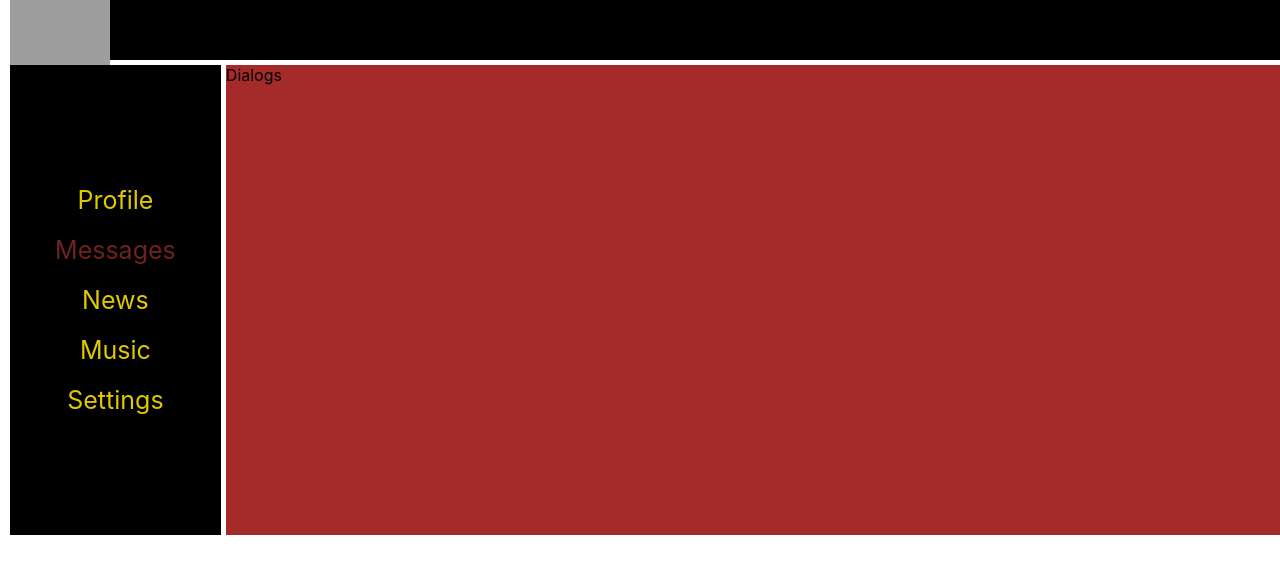
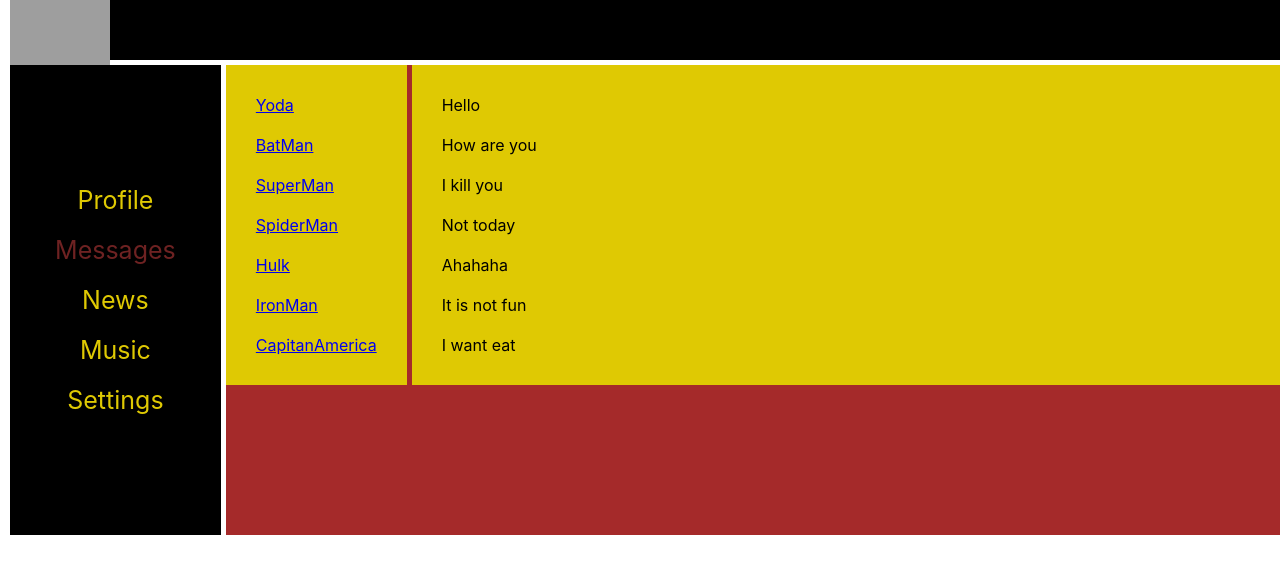
Before and after one commit to chaikovskyit/react_learning, a React (Create React App) app: page /dialogs in a window 1280 px wide. Shown: the top 574 px of the page. Built offline with nearby package versions, Linux system fonts and the light colour scheme; grey boxes are pictures that could not be loaded.

Commit message:
add props from for dialogs

```diff
--- a/src/components/Content/Content.jsx
+++ b/src/components/Content/Content.jsx
@@ -1,17 +1,12 @@
 import React from 'react';
 // import s from './Content.module.css';
-import MyPosts from './MyPosts/MyPosts';
+import MyPosts from './MyPosts/MyPosts.jsx';
+import ProfileInfo from './ProfileInfo/ProfileInfo.jsx';
 
 const Content = () => {
 	return (
 		<div>
-			<div>
-				<img
-					src='https://funduk.ua/upload/iblock/920/9204ffce5f9431a5362f57a507ffd0c2.png'
-					alt=''
-				/>
-			</div>
-			<div>ava + desc</div>
+			<ProfileInfo />
 			<MyPosts />
 		</div>
 	);
--- a/src/components/Content/MyPosts/MyPosts.jsx
+++ b/src/components/Content/MyPosts/MyPosts.jsx
@@ -4,11 +4,15 @@ import Post from './Post/Post';
 
 const MyPosts = () => {
 	return (
-		<div>
-			My posts
+		<div className={s.postsBlock}>
+			<h3>My posts</h3>
 			<div>
-				<textarea></textarea>
-				<button>Add post</button>
+				<div>
+					<textarea></textarea>
+				</div>
+				<div>
+					<button>Add post</button>
+				</div>
 			</div>
 			<div className={s.posts}>
 				<Post message='Hi, how are you' like='15' disLike='5' />
--- a/src/components/Content/MyPosts/MyPosts.module.css
+++ b/src/components/Content/MyPosts/MyPosts.module.css
@@ -5,3 +5,11 @@
 .item img {
 	width: 50px;
 }
+
+.postsBlock {
+	padding: 10px;
+}
+
+.posts {
+	margin-top: 10px;
+}
--- /dev/null
+++ b/src/components/Content/ProfileInfo/ProfileInfo.jsx
@@ -0,0 +1,18 @@
+import React from 'react';
+import s from './ProfileInfo.module.css';
+
+const ProfileInfo = () => {
+	return (
+		<div>
+			<div>
+				<img
+					src='https://funduk.ua/upload/iblock/920/9204ffce5f9431a5362f57a507ffd0c2.png'
+					alt=''
+				/>
+			</div>
+			<div className={s.descriptionBlock}>ava + description</div>
+		</div>
+	);
+};
+
+export default ProfileInfo;
--- /dev/null
+++ b/src/components/Content/ProfileInfo/ProfileInfo.module.css
@@ -0,0 +1,3 @@
+.descriptionBlock {
+	padding: 10px;
+}
--- a/src/components/Dialogs/Dialogs.jsx
+++ b/src/components/Dialogs/Dialogs.jsx
@@ -1,7 +1,42 @@
 import React from 'react';
+import { NavLink } from 'react-router-dom';
+import s from './Dialogs.module.css';
+
+const DialogItem = (props) => {
+	return (
+		<div className={`${s.dialog} ${s.active}`}>
+			<NavLink to={'/dialogs/' + props.id}>{props.name}</NavLink>
+		</div>
+	);
+};
+
+const Message = (props) => {
+	return <div className={s.message}>{props.message}</div>;
+};
 
 const Dialogs = () => {
-	return <div>Dialogs</div>;
+	return (
+		<div className={s.dialogs}>
+			<div className={s.dialogItems}>
+				<DialogItem name='Yoda' id='1' />
+				<DialogItem name='BatMan' id='2' />
+				<DialogItem name='SuperMan' id='3' />
+				<DialogItem name='SpiderMan' id='4' />
+				<DialogItem name='Hulk' id='5' />
+				<DialogItem name='IronMan' id='6' />
+				<DialogItem name='CapitanAmerica' id='7' />
+			</div>
+			<div className={s.messages}>
+				<Message message='Hello' />
+				<Message message='How are you' />
+				<Message message='I kill you' />
+				<Message message='Not today' />
+				<Message message='Ahahaha' />
+				<Message message='It is not fun' />
+				<Message message='I want eat' />
+			</div>
+		</div>
+	);
 };
 
 export default Dialogs;
--- a/src/components/Dialogs/Dialogs.module.css
+++ b/src/components/Dialogs/Dialogs.module.css
@@ -0,0 +1,29 @@
+.dialogs {
+	display: grid;
+	grid-template-columns: 2fr 10fr;
+	row-gap: 5px;
+	column-gap: 5px;
+	text-decoration: none;
+}
+
+.dialogItems {
+	padding: 20px;
+	background-color: rgb(223, 201, 3);
+}
+
+.dialog {
+	padding: 10px;
+}
+
+.dialog a.active {
+	color: red;
+}
+
+.messages {
+	padding: 20px;
+	background-color: rgb(223, 201, 3);
+}
+
+.message {
+	padding: 10px;
+}
```
